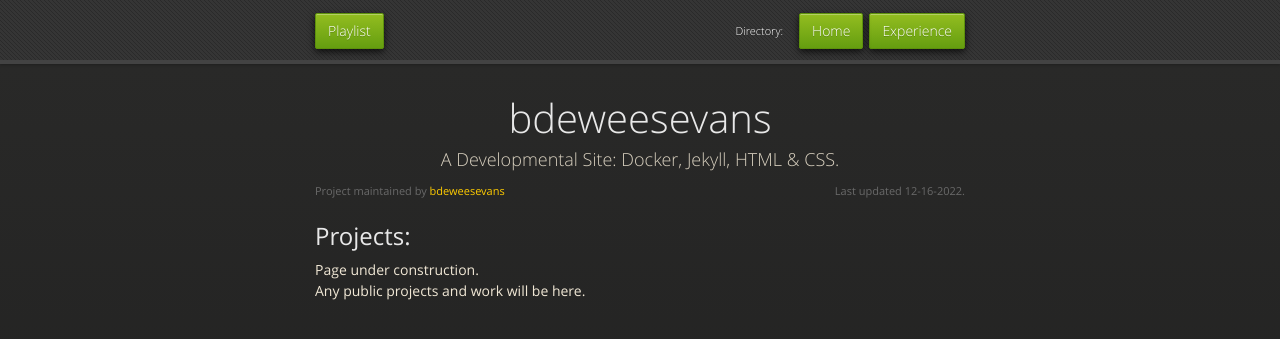
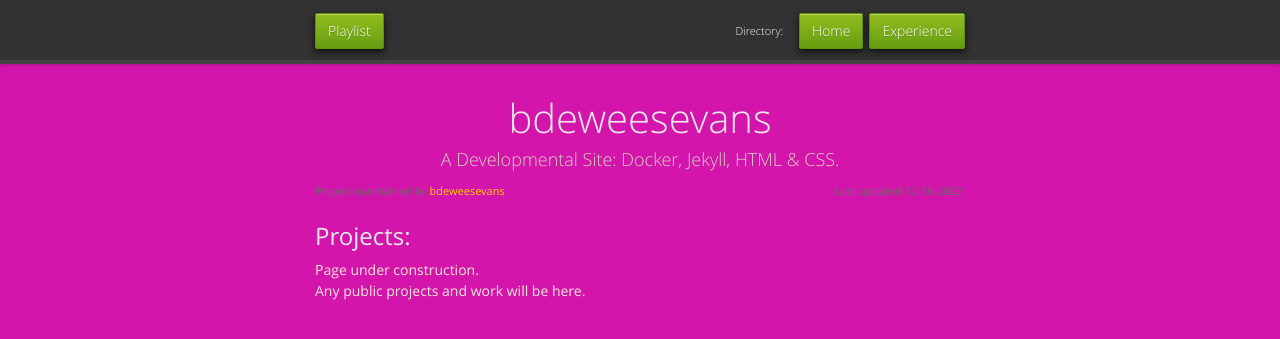
Before and after one commit to bdeweesevans/bdeweesevans.github.io, a Jekyll site: the page built from projects.md, in a window 1280 px wide. Shown: the top 339 px of the page. Built offline with Jekyll 4.4.1, drawn with Linux system fonts in a browser that asks for light colours; our own code applies the rules of GitHub Pages for plain Markdown files.

Commit message:
Update jekyll-theme-midnight.scss

```diff
--- a/_sass/jekyll-theme-midnight.scss
+++ b/_sass/jekyll-theme-midnight.scss
@@ -8,9 +8,9 @@ body {
   font:14px/1.5 "OpenSansRegular", "Helvetica Neue", Helvetica, Arial, sans-serif;
   color:#f0e7d5;
   font-weight: normal;
-  background: #d12eae;
+  background: #d415ab;
   background-attachment: fixed !important;
-  background: linear-gradient(#2a2a29, #1c1c1c);
+  background: linear-gradient(#d415ab, #d415ab);
 }
 
 h1, h2, h3, h4, h5, h6 {
```
